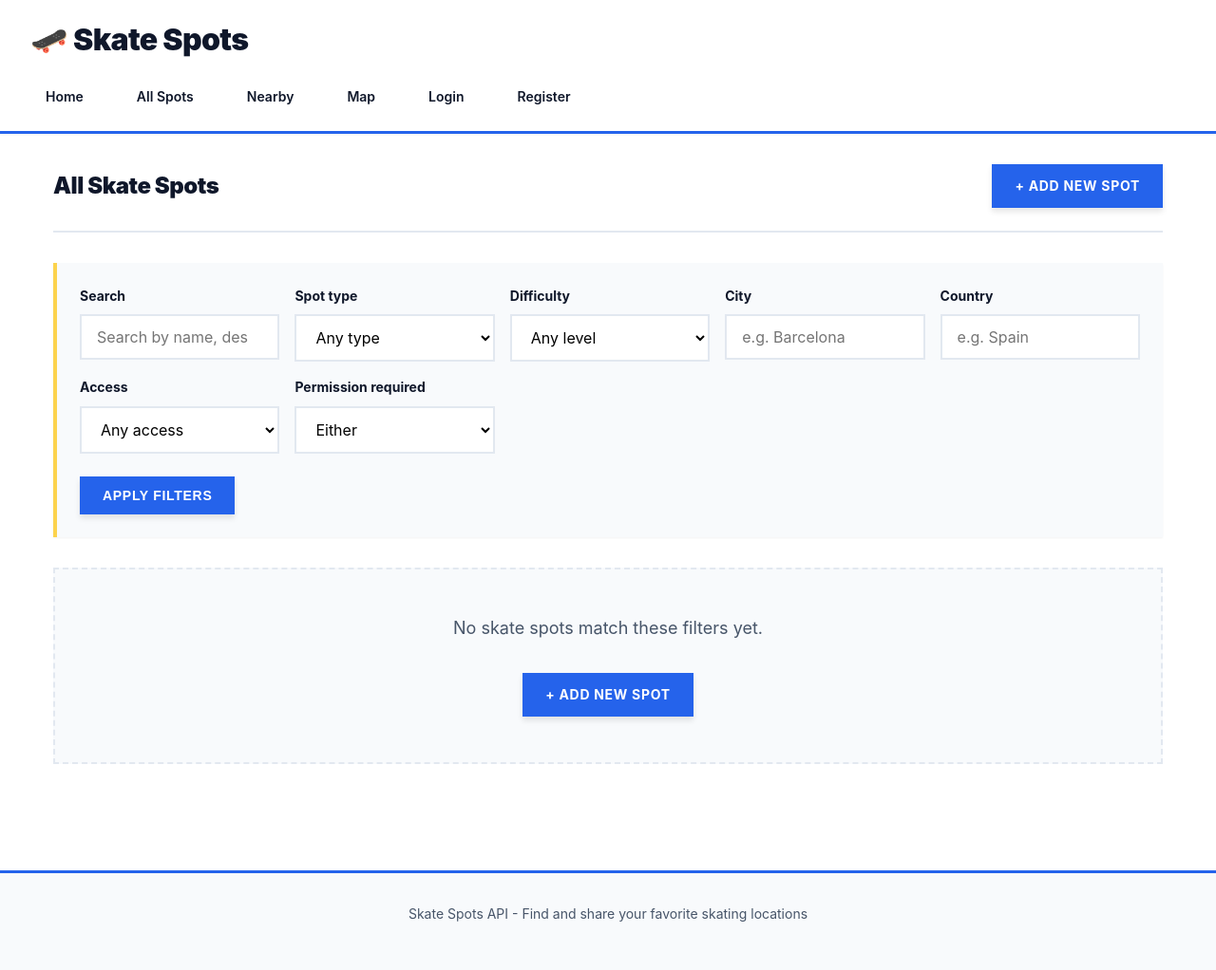
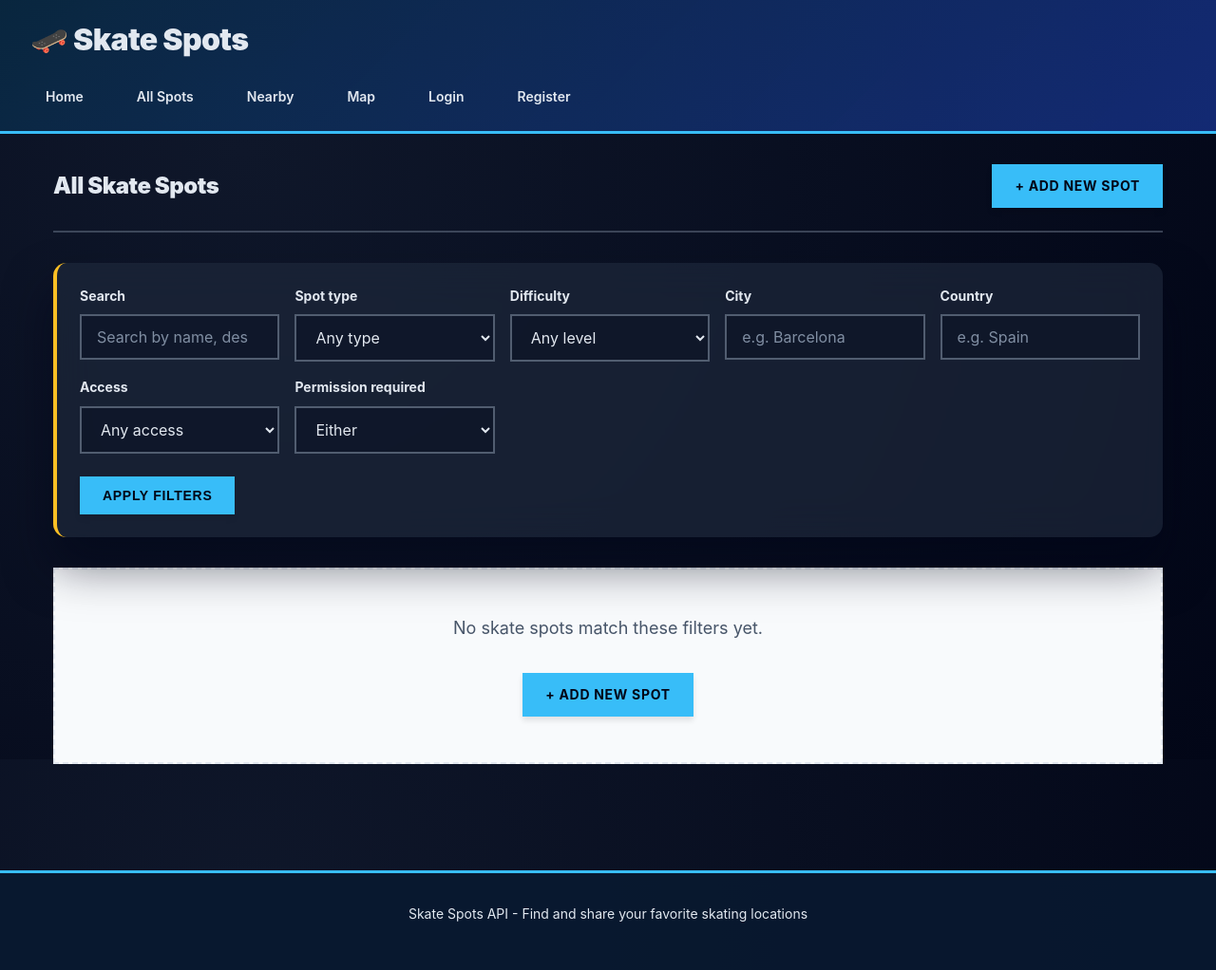
Before and after one commit to mattmikula/skate-spots, a FastAPI app: template templates/index.html in a window 1280 px wide. Shown: the whole page at 95% size. Run offline with FastAPI, Linux system fonts and the light colour scheme; the template is opened without the code that fills it, so the values that code supplies are empty; parts of the project's set-up code (start-up, migrations or seed data) failed here and were passed over.

Commit message:
Expand dark theme variants and improve form contrast (#55)
* Add dark theme iterations with improved form contrast

* Apply Night Session theme across site

```diff
--- a/static/style.css
+++ b/static/style.css
@@ -26,6 +26,29 @@
     --color-primary: var(--color-blue);
     --color-primary-light: var(--color-blue-pale);
 
+    /* Surface + text tokens that themes can override */
+    --surface-body: var(--color-white);
+    --surface-header: var(--color-white);
+    --surface-footer: var(--color-gray-50);
+    --surface-card: var(--color-white);
+    --surface-card-muted: var(--color-gray-50);
+    --surface-card-strong: var(--color-gray-100);
+    --surface-glass: rgba(255, 255, 255, 0.78);
+
+    --border-soft: var(--color-gray-200);
+    --border-strong: var(--color-gray-400);
+
+    --text-primary: var(--color-black);
+    --text-secondary: var(--color-gray-600);
+    --text-muted: var(--color-gray-700);
+    --text-inverse: var(--color-white);
+
+    --accent-primary: var(--color-blue);
+    --accent-primary-hover: #1d4ed8;
+    --accent-secondary: var(--color-yellow);
+    --accent-soft: var(--color-blue-pale);
+    --accent-contrast: var(--color-white);
+
     /* Spacing */
     --spacing-2: 0.5rem;
     --spacing-3: 0.75rem;
@@ -69,8 +92,9 @@ body {
     font-family: var(--font-family);
     font-size: var(--font-size-base);
     line-height: 1.6;
-    color: var(--color-black);
-    background: var(--color-white);
+    color: var(--text-primary);
+    background: var(--surface-body);
+    transition: background 0.4s ease, color 0.3s ease;
 }
 
 /* ============================================
@@ -78,8 +102,8 @@ body {
    ============================================ */
 
 header {
-    background: var(--color-white);
-    border-bottom: 3px solid var(--color-blue);
+    background: var(--surface-header);
+    border-bottom: 3px solid var(--accent-primary);
     padding: var(--spacing-4) var(--spacing-8);
     position: sticky;
     top: 0;
@@ -91,7 +115,7 @@ header h1 {
     font-size: var(--font-size-3xl);
     font-weight: 900;
     margin-bottom: var(--spacing-4);
-    color: var(--color-black);
+    color: var(--text-primary);
     letter-spacing: -0.02em;
 }
 
@@ -104,7 +128,7 @@ nav {
 
 nav a,
 nav button {
-    color: var(--color-black);
+    color: var(--text-primary);
     text-decoration: none;
     font-weight: 600;
     font-size: var(--font-size-sm);
@@ -121,12 +145,60 @@ nav a::after {
     left: 0;
     width: 0;
     height: 2px;
-    background: var(--color-yellow);
+    background: var(--accent-secondary);
     transition: width 0.3s ease;
 }
 
 nav a:hover::after {
     width: 100%;
+}
+
+/* ============================================
+   DARK THEME VARIANT
+   ============================================ */
+
+body.theme-night {
+    --surface-body: radial-gradient(circle at 20% 20%, #0f172a 0%, #020617 100%);
+    --surface-header: linear-gradient(135deg, rgba(8, 47, 73, 0.7), rgba(30, 64, 175, 0.6));
+    --surface-footer: rgba(8, 25, 48, 0.9);
+    --surface-card: rgba(15, 23, 42, 0.88);
+    --surface-card-muted: rgba(30, 41, 59, 0.68);
+    --surface-card-strong: rgba(30, 41, 59, 0.8);
+    --border-soft: rgba(148, 163, 184, 0.35);
+    --border-strong: rgba(96, 165, 250, 0.4);
+    --text-primary: #E2E8F0;
+    --text-secondary: #94A3B8;
+    --text-muted: #64748B;
+    --accent-primary: #38BDF8;
+    --accent-primary-hover: #0EA5E9;
+    --accent-secondary: #FBBF24;
+    --accent-soft: rgba(56, 189, 248, 0.28);
+    --accent-contrast: #020617;
+    background-attachment: fixed;
+}
+
+body.theme-night input,
+body.theme-night textarea,
+body.theme-night select {
+    background: rgba(15, 23, 42, 0.92);
+    border-color: rgba(148, 163, 184, 0.5);
+}
+
+body.theme-night header,
+body.theme-night nav,
+body.theme-night footer {
+    color: var(--text-primary);
+}
+
+body.theme-night .filter-form,
+body.theme-night .spot-card {
+    backdrop-filter: blur(20px);
+    border-radius: 14px;
+    box-shadow: 0 30px 50px rgba(2, 6, 23, 0.55);
+}
+
+body.theme-night .spot-card:hover {
+    box-shadow: 0 35px 60px rgba(8, 47, 73, 0.6);
 }
 
 .notification-widget {
@@ -329,7 +401,7 @@ h1, h2, h3, h4, h5, h6 {
     font-weight: 900;
     letter-spacing: -0.02em;
     margin-bottom: var(--spacing-4);
-    color: var(--color-black);
+    color: var(--text-primary);
 }
 
 h1 { font-size: var(--font-size-3xl); }
@@ -360,13 +432,13 @@ button,
 }
 
 .btn-primary {
-    background: var(--color-blue);
-    color: var(--color-white);
+    background: var(--accent-primary);
+    color: var(--accent-contrast);
     box-shadow: var(--shadow-md);
 }
 
 .btn-primary:hover {
-    background: #1d4ed8;
+    background: var(--accent-primary-hover);
     transform: translateY(-2px);
     box-shadow: var(--shadow-lg);
 }
@@ -439,7 +511,7 @@ nav .btn-link:hover {
    ============================================ */
 
 form {
-    background: var(--color-white);
+    background: var(--surface-card);
     padding: 0;
     box-shadow: none;
     max-width: 100%;
@@ -449,7 +521,7 @@ label {
     display: block;
     margin-bottom: var(--spacing-2);
     font-weight: 700;
-    color: var(--color-black);
+    color: var(--text-primary);
     font-size: var(--font-size-sm);
 }
 
@@ -458,20 +530,21 @@ textarea,
 select {
     width: 100%;
     padding: var(--spacing-3) var(--spacing-4);
-    border: 2px solid var(--color-gray-200);
+    border: 2px solid var(--border-soft);
     border-radius: 0;
     font-size: var(--font-size-base);
     font-family: inherit;
     transition: all 0.2s ease;
-    background: var(--color-white);
+    background: var(--surface-card);
+    color: var(--text-primary);
 }
 
 input:focus,
 textarea:focus,
 select:focus {
     outline: none;
-    border-color: var(--color-blue);
-    box-shadow: 0 0 0 3px var(--color-blue-pale);
+    border-color: var(--accent-primary);
+    box-shadow: 0 0 0 3px var(--accent-soft);
 }
 
 textarea {
@@ -479,6 +552,13 @@ textarea {
     min-height: 100px;
 }
 
+input::placeholder,
+textarea::placeholder,
+select::placeholder {
+    color: var(--text-secondary);
+    opacity: 0.85;
+}
+
 .form-group {
     margin-bottom: var(--spacing-6);
 }
@@ -500,8 +580,8 @@ textarea {
    ============================================ */
 
 .filter-form {
-    background: var(--color-gray-50);
-    border-left: 4px solid var(--color-yellow);
+    background: var(--surface-card-muted);
+    border-left: 4px solid var(--accent-secondary);
     border-radius: 0;
     padding: var(--spacing-6);
     box-shadow: var(--shadow-sm);
@@ -1118,7 +1198,7 @@ textarea {
     align-items: center;
     margin-bottom: var(--spacing-8);
     padding-bottom: var(--spacing-6);
-    border-bottom: 2px solid var(--color-gray-200);
+    border-bottom: 2px solid var(--border-soft);
 }
 
 .page-header h2 {
@@ -1217,9 +1297,9 @@ footer {
     text-align: center;
     padding: var(--spacing-8) var(--spacing-4);
     margin-top: var(--spacing-12);
-    background: var(--color-gray-50);
-    border-top: 3px solid var(--color-blue);
-    color: var(--color-gray-600);
+    background: var(--surface-footer);
+    border-top: 3px solid var(--accent-primary);
+    color: var(--text-secondary);
     font-size: var(--font-size-sm);
 }
 
--- a/templates/base.html
+++ b/templates/base.html
@@ -9,7 +9,7 @@
     <script src="https://unpkg.com/leaflet@1.9.4/dist/leaflet.js"></script>
     <link rel="stylesheet" href="/static/style.css">
 </head>
-<body>
+<body class="theme-night">
     <header>
         <h1>🛹 Skate Spots</h1>
         <nav>
```
Also changed, not shown: other parts of static/style.css (+36 -36 lines).
